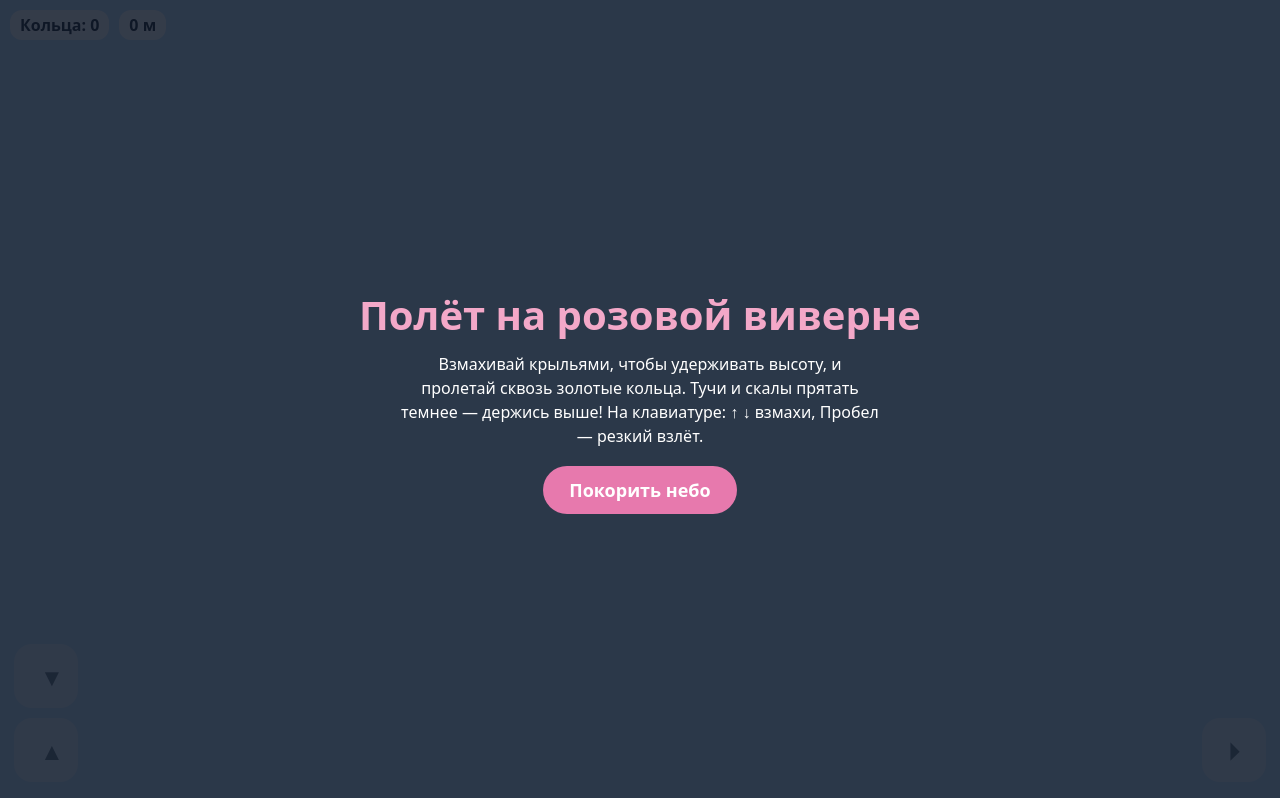
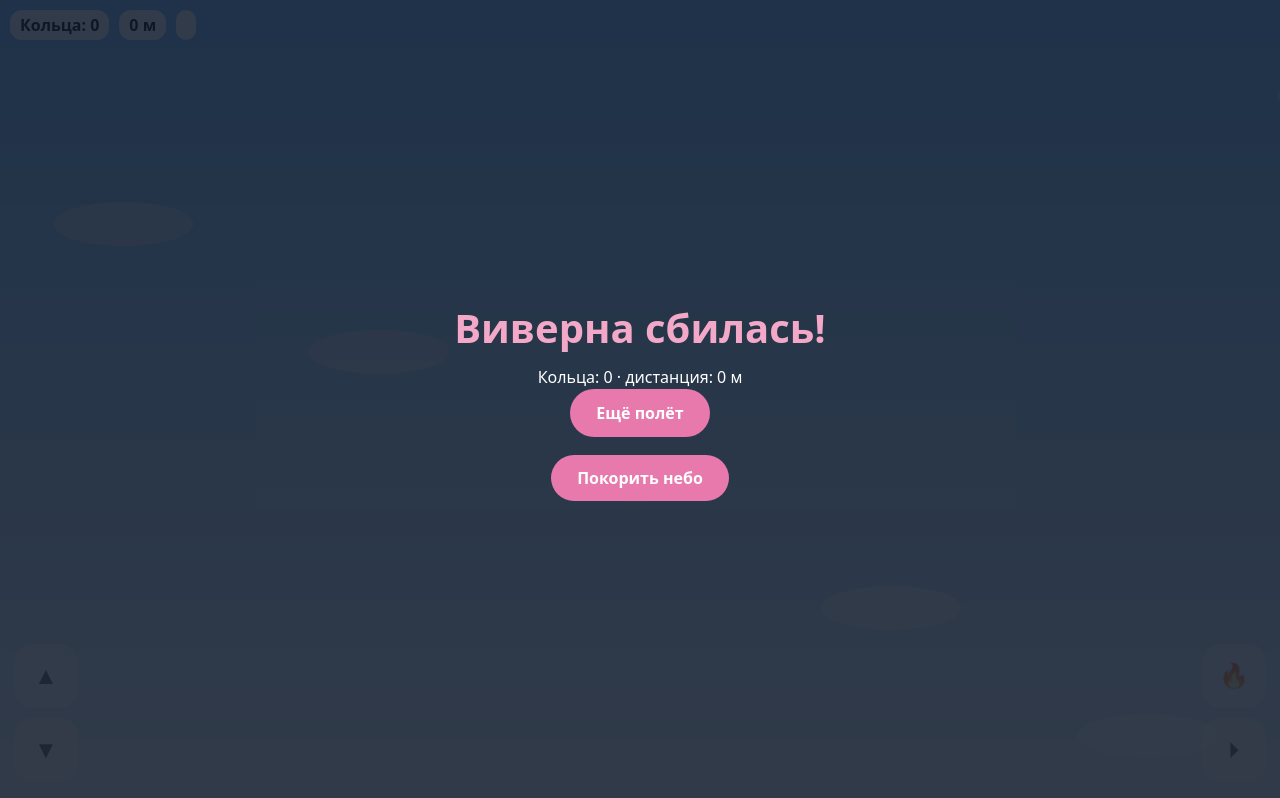
Before and after one commit to comet9384-gif/wyvern-flight-simulator, a plain HTML site: page index.html in a window 1280 px wide. Both pictures are taken after a click on the button "Покорить небо". Drawn offline with Linux system fonts and the light colour scheme.

Commit message:
Добавлены скалы-препятствия, огненное дыхание (F / 🔥) и три жизни

```diff
--- a/index.html
+++ b/index.html
@@ -5,45 +5,45 @@
 <meta name="viewport" content="width=device-width, initial-scale=1">
 <title>Полёт на розовой виверне</title>
 <style>
-:root{--sky:#bfe3ff;--cloud:#fff;--wing:#f3a8c8;--body:#e779ad;--gold:#f6c945;--ui:#22303f}
+:root{--sky:#bfe3ff;--wing:#f3a8c8;--body:#e779ad;--gold:#f6c945;--ui:#22303f}
 *{box-sizing:border-box;margin:0}
 html,body{height:100%}
 body{background:var(--sky);font-family:system-ui,sans-serif;overflow:hidden;touch-action:none}
-#wrap{position:fixed;inset:0}
-#game{width:100%;height:100%;display:block}
-#ui{position:fixed;top:10px;left:10px;right:10px;display:flex;gap:10px;pointer-events:none;color:var(--ui);font-weight:700;font-size:16px;text-shadow:0 1px 2px #fff8}
+#game{position:fixed;inset:0;width:100%;height:100%;display:block}
+#ui{position:fixed;top:10px;left:10px;right:10px;display:flex;gap:10px;pointer-events:none;color:var(--ui);font-weight:700;font-size:16px}
 #ui span{background:#ffffffcc;padding:4px 10px;border-radius:12px}
 #msg{position:fixed;inset:0;display:grid;place-items:center;text-align:center;background:#0b1220d0;color:#fff;padding:20px}
 #msg.hidden{display:none}
 #msg h1{font-size:clamp(22px,7vw,40px);margin-bottom:10px;color:var(--wing)}
-#msg p{max-width:480px;margin:0 auto 18px;line-height:1.5}
-button{font:inherit;padding:12px 26px;border:0;border-radius:999px;background:var(--body);color:#fff;font-weight:700;cursor:pointer;touch-action:manipulation}
-button:focus-visible{outline:3px solid var(--gold);outline-offset:2px}
-#start{font-size:18px}
-#pad{position:fixed;left:0;right:0;bottom:0;display:flex;justify-content:space-between;padding:12px 14px 18px;pointer-events:none}
-#pad .grp{position:relative;width:64px;height:64px;pointer-events:auto}
-.pbtn{position:absolute;width:64px;height:64px;border-radius:18px;background:#ffffffcc;font-size:24px;color:var(--ui);border:0;display:grid;place-items:center;user-select:none;-webkit-user-select:none}
+#msg p{max-width:520px;margin:0 auto 18px;line-height:1.5}
+button.ctl{font:inherit;padding:12px 26px;border:0;border-radius:999px;background:var(--body);color:#fff;font-weight:700;cursor:pointer;touch-action:manipulation}
+#pad{position:fixed;left:0;right:0;bottom:0;display:flex;justify-content:space-between;align-items:flex-end;padding:12px 14px 18px;pointer-events:none}
+#pad .grp{display:flex;flex-direction:column;gap:10px;pointer-events:auto}
+.pbtn{width:64px;height:64px;border-radius:18px;background:#ffffffcc;font-size:24px;color:var(--ui);border:0;display:grid;place-items:center;user-select:none}
 .pbtn:active{background:var(--gold)}
-.pbtn:focus{outline:none}
+#fire.cd{opacity:.35}
 @media(min-width:768px){#pad{opacity:.55}}
 </style>
 </head>
 <body>
-<div id="wrap"><canvas id="game"></canvas></div>
-<div id="ui" aria-live="polite"><span id="score">Кольца: 0</span><span id="dist">0 м</span><span id="best-kept" hidden></span></div>
+<canvas id="game"></canvas>
+<div id="ui" aria-live="polite"><span id="score">Кольца: 0</span><span id="dist">0 м</span><span id="lives">♥♥♥</span></div>
 <div id="pad">
 <div class="grp">
-<button class="pbtn" id="up" aria-label="Взмах вверх" style="left:0;bottom:0">▲</button>
-<button class="pbtn" id="down" aria-label="Взмах вниз" style="left:0;bottom:74px">▼</button>
+<button class="pbtn" id="up" aria-label="Взмах вверх">▲</button>
+<button class="pbtn" id="down" aria-label="Планирование вниз">▼</button>
 </div>
-<button class="pbtn" id="flap" aria-label="Взмахнуть крыльями" style="position:static;width:64px;height:64px">🞂</button>
+<div class="grp">
+<button class="pbtn" id="fire" aria-label="Огненное дыхание">🔥</button>
+<button class="pbtn" id="flap" aria-label="Прыжок-взлёт">🞂</button>
+</div>
 </div>
 <div id="msg">
 <div>
 <h1>Полёт на розовой виверне</h1>
-<p>Взмахивай крыльями, чтобы удерживать высоту, и пролетай сквозь золотые кольца. Тучи и скалы прятать темнее — держись выше!
-На клавиатуре: ↑ ↓ взмахи, Пробел — резкий взлёт.</p>
-<button id="start">Покорить небо</button>
+<p>Взмахивай крыльями и собирай золотые кольца. Теперь в небе скалы и каменистые столбы — обж dedicated их нельзя, но можно сжечь! Нажми 🔥 (или клавишу F), чтобы выдохнуть струю пламени и испепелить преграду. Огонь перезаряжается 3 секунды. Три жизни — промах по столбу отнимает одну.
+На клавиатуре: ↑ ↓ взмахи, Пробел — резкий взлёт, F — огонь.</p>
+<button class="ctl" id="start">Покорить небо</button>
 </div>
 </div>
 <script>
@@ -51,39 +51,50 @@ const cvs=document.getElementById('game'),ctx=cvs.getContext('2d');
 let W,H,dpr;
 function resize(){dpr=Math.min(devicePixelRatio||1,2);W=innerWidth;H=innerHeight;cvs.width=W*dpr;cvs.height=H*dpr;ctx.setTransform(dpr,0,0,dpr,0,0)}
 addEventListener('resize',resize);resize();
-const G=.0022,FLAP=-.62,FLAPBIG=-.95;
-yr;const R=Math.random;
+const R=Math.random,G=.0022,FLAP=-.62,FLAPBIG=-.95,FIRE_CD=3000;
 const K={up:false,down:false};
-let game=null;
-function rings(n){return Array.from({length:n},(_,i)=>({x:0,gy:0,gap:1,passed:false}))}
+let game=null,dead=false,t=0;
+const $=id=>document.getElementById(id);
 function newRing(prevX){return{x:prevX+380+R()*260,gy:170+R()*(H-340),gap:150+R()*60,passed:false}}
 function makeRings(){const arr=[];let x=W+400;for(let i=0;i<5;i++){arr.push(newRing(x));x=arr.at(-1).x}return arr}
-var y=0,v=0,scroll=0,dist=0,score=0,clouds=[],dead=false;
-function startGame(){game={y:H/2,v:0,scroll:0,dist:0,score:0,rings:makeRings(),clouds:Array.from({length:7},()=>({x:R()*W,y:R()*H,s:30+R()*40,o:R()*40,vx:.2+R()*.5}))};dead=false;document.getElementById('msg').classList.add('hidden')}
+function newObstacle(prevX){const tall=R()<.5,h=tall?160+R()*(H*.45):90+R()*(H*.3);
+ return {x:prevX+300+R()*180,fromTop:tall,alive:true,h}}
+function makeObstacles(){const arr=[];let x=W+650;for(let i=0;i<4;i++){arr.push(newObstacle(x));x=arr.at(-1).x}return arr}
+function startGame(){game={y:H/2,v:0,scroll:0,dist:0,score:0,lives:3,rings:makeRings(),obs:makeObstacles(),flames:[],ash:[],lastFire:0,invuln:0};dead=false;$('msg').classList.add('hidden');$('lives').textContent='♥♥♥'}
 function flap(big){if(!game||dead)return;game.v=big?FLAPBIG:FLAP}
-let t=0;
-const flight=(t)=>{requestAnimationFrame(tick)}
-function tick(now){t=now;if(game&&!dead)update();draw();requestAnimationFrame(tick)}
-requestAnimationFrame((x)=>{t=x;requestAnimationFrame(tick)});
+function breatheFire(){if(!game||dead)return;const now=performance.now();if(now-game.lastFire<FIRE_CD)return;game.lastFire=now;$('fire').classList.add('cd');setTimeout(()=>$('fire').classList.remove('cd'),FIRE_CD);
+ game.flames.push({x:150,y:game.y,len:0,max:Math.min(W*.7,420)})}
+function die(final){if(!final){game.lives--;$('lives').textContent='♥'.repeat(Math.max(0,game.lives));game.invuln=1200;game.v=-.3;game.y=Math.min(game.y,H-80);if(game.lives>0)return}
+ dead=true;const m=$('msg');m.querySelector('h1').textContent='Виверна сбилась!';m.querySelector('p').innerHTML='Кольца: '+game.score+' · дистанция: '+Math.floor(game.dist)+' м<br><button class="ctl" id="again">Ещё полёт</button>';m.classList.remove('hidden');$('again').onclick=startGame}
+function hitObstacle(o){if(o.fromTop){return game.y-18<o.h+80&&Math.abs(90-(o.x-game.scroll))<44}
+ const oy=H-o.h;return game.y+18>oy&&Math.abs(90-(o.x-game.scroll))<44}
 function update(){const g=game;g.v+=G*Math.max(300,innerHeight);g.y+=g.v;g.scroll+=3.2;g.dist+=3.2*G;
  if(K.up)g.v-=.18;if(K.down)g.v+=.22;
  if(g.y<20){g.y=20;g.v=Math.max(g.v,0)}
-if(g.y>H-40){die();return}
-for(const r of g.rings){ if(r.x<0){Object.assign(r,newRing(g.scroll+120+g.rings.reduce((m,q)=>Math.max(m,q.x),0)-g.scroll))} }
+ if(g.invuln>0)g.invuln-=16;
+ if(g.y>H-40){die(false);return}
  let maxX=0;for(const r of g.rings)maxX=Math.max(maxX,r.x);
-for(const r of g.rings){ if(r.x-g.scroll< -60){r.x=maxX+380+R()*260;maxX=r.x;r.passed=false}
- if(!r.passed&&Math.abs(r.x-g.scroll-90)<40){if(Math.abs(r.gy-g.y)<r.gap/2){r.passed=true;g.score++}else if(r.x-g.scroll<50&&r.x-g.scroll>0){}}
+ for(const r of g.rings){const rx=r.x-g.scroll;if(rx<-60){r.x=maxX+380+R()*260;maxX=r.x;r.passed=false}
+ if(!r.passed&&Math.abs(rx-90)<40&&Math.abs(r.gy-g.y)<r.gap/2){r.passed=true;g.score++}}
+ for(const o of g.obs){const ox=o.x-g.scroll;if(ox<-80){Object.assign(o,newObstacle(g.scroll+maxX+300),{x:maxX+300+R()*180});o.x=maxX+300+R()*180;o.alive=true}
+ if(o.alive&&g.invuln<=0&&hitObstacle(o)){o.alive=false;for(let i=0;i<14;i++)g.ash.push({x:90+R()*40-20,y:g.y+R()*30-15,vx:-2-R()*2,vy:R()*3-1.5,a:1});die(false);if(dead)return}}
+ for(const f of g.flames){f.len+=(f.max-f.len)*.25+3;f.x+=1;
+ for(const o of g.obs){if(!o.alive)continue;const ox=o.x-g.scroll;if(ox>f.x&&ox<f.x+f.len&&ox<f.x+f.len+60){const oy=o.fromTop?o.h/2+40:H-o.h/2;if(Math.abs(oy-f.y)<o.h/2+40){o.alive=false;for(let i=0;i<16;i++)g.ash.push({x:ox,y:oy+R()*40-20,vx:R()*4-1,vy:R()*4-2,a:1})}}}}
+ g.flames=g.flames.filter(f=>f.len<f.max-2);
+ for(const a of g.ash){a.x+=a.vx;a.y+=a.vy;a.a-=.03}g.ash=g.ash.filter(a=>a.a>0);
+ $('score').textContent='Кольца: '+g.score;$('dist').textContent=Math.floor(g.dist)+' м';
 }
-for(const c of g.clouds){c.x-=c.vx;if(c.x<-c.s*2.2){c.x=W+c.s;c.y=R()*H}}
-document.getElementById('score').textContent='Кольца: '+g.score;
-document.getElementById('dist').textContent=Math.floor(g.dist)+' м';
-}
-function die(){dead=true;const m=document.getElementById('msg');m.querySelector('h1').textContent='Виверна сбилась!';m.querySelector('p').textContent='Кольца: '+game.score+' · дистанция: '+Math.floor(game.dist)+' м';m.querySelector('button').textContent='Ещё полёт';m.classList.remove('hidden')}
-function draw(){const g=game||{y:H/2,rings:[],clouds:[],scroll:0};
+function draw(){const g=game||{y:H/2,rings:[],obs:[],flames:[],ash:[]};
 const sky=ctx.createLinearGradient(0,0,0,H);sky.addColorStop(0,'#7cc4ff');sky.addColorStop(1,'#dff1ff');ctx.fillStyle=sky;ctx.fillRect(0,0,W,H);
-ctx.fillStyle='#ffffff55';for(const c of g.clouds||[]){ctx.beginPath();ctx.ellipse(c.x,c.y,c.s*1.6,c.s*.55,0,0,7);ctx.fill()}
-if(game){for(const r of g.rings){const x=r.x-g.scroll;if(x>-80&&x<W+80){ctx.strokeStyle=r.passed?'#9ec8a4':'#f6c945';ctx.lineWidth=10;ctx.beginPath();ctx.ellipse(x+40,r.gy,16,r.gap/2,0,0,7);ctx.stroke()}}
-const px=90;ctx.save();ctx.translate(px,game.y);ctx.rotate(Math.max(-.5,Math.min(.8,game.v*.06)));
+ctx.fillStyle='#ffffff55';for(let i=0;i<6;i++){const cx=(i*W/5-(g.scroll||0)*.3)%(W+200),cyy=H*.15+i*H*.14%(H*.5);ctx.beginPath();ctx.ellipse((cx+W+200)%(W+200)-100,H*.12+i%H*H*.16,70,22,0,0,7);ctx.fill()}
+if(g.obs)for(const o of g.obs){const ox=o.x-g.scroll;if(!o.alive||ox<-90||ox>W+90)continue;ctx.fillStyle='#8a7f78';
+ if(o.fromTop){ctx.beginPath();ctx.moveTo(ox,-10);ctx.lineTo(ox+46,o.h+30);ctx.lineTo(ox+92,-10);ctx.closePath();ctx.fill();ctx.fillStyle='#6f665f';ctx.beginPath();ctx.arc(ox+46,o.h+34,26,0,7);ctx.fill()}
+ else{const oy=H-o.h;ctx.beginPath();ctx.moveTo(ox,H);ctx.lineTo(ox+46,oy-30);ctx.lineTo(ox+92,H);ctx.closePath();ctx.fill();ctx.fillStyle='#6f665f';ctx.beginPath();ctx.arc(ox+46,oy-34,26,0,7);ctx.fill()}}
+if(g.rings&&game)for(const r of g.rings){const x=r.x-g.scroll;if(x>-80&&x<W+80){ctx.strokeStyle=r.passed?'#9ec8a4':'#f6c945';ctx.lineWidth=10;ctx.beginPath();ctx.ellipse(x+40,r.gy,16,r.gap/2,0,0,7);ctx.stroke()}}
+if(game)for(const f of g.flames){const grad=ctx.createLinearGradient(f.x,f.y,f.x+f.len,f.y);grad.addColorStop(0,'#ff8a00');grad.addColorStop(1,'#ffd23e00');ctx.fillStyle=grad;ctx.beginPath();ctx.moveTo(f.x,f.y-8);ctx.lineTo(f.x+f.len,f.y-16-R()*6);ctx.lineTo(f.x+f.len,f.y+16+R()*6);ctx.lineTo(f.x,f.y+8);ctx.closePath();ctx.fill()}
+ctx.fillStyle='#33333399';for(const a of g.ash){ctx.globalAlpha=Math.max(0,a.a);ctx.beginPath();ctx.arc(a.x,a.y,3,0,7);ctx.fill()}ctx.globalAlpha=1;
+if(game){const blink=g.invuln>0&&Math.floor(g.invuln/100)%2===0;
+ if(!blink){ctx.save();ctx.translate(90,game.y);ctx.rotate(Math.max(-.5,Math.min(.8,game.v*.06)));
  const wob=Math.sin(t/60)*(game.v<0?1:0);
  ctx.fillStyle='#e779ad';ctx.beginPath();ctx.ellipse(0,0,34,20,0,0,7);ctx.fill();
  ctx.fillStyle='#f3a8c8';ctx.beginPath();ctx.moveTo(6,0);ctx.lineTo(46,-8);ctx.lineTo(46,8);ctx.closePath();ctx.fill();
@@ -91,12 +102,13 @@ ctx.beginPath();ctx.moveTo(0,-4);ctx.lineTo(-30,-26-wob*10);ctx.lineTo(10,6);ctx
  ctx.beginPath();ctx.moveTo(0,4);ctx.lineTo(-30,26+wob*10);ctx.lineTo(10,-6);ctx.closePath();ctx.fill();
  ctx.fillStyle='#fff';ctx.beginPath();ctx.arc(24,-4,4,0,7);ctx.fill();ctx.fillStyle='#22303f';ctx.beginPath();ctx.arc(25,-4,2,0,7);ctx.fill();
  ctx.fillStyle='#c05c8c';ctx.beginPath();ctx.moveTo(-30,0);ctx.lineTo(-58,-6);ctx.lineTo(-58,6);ctx.closePath();ctx.fill();
-ctx.restore();if(dead){}}}
-addEventListener('keydown',e=>{if(e.code==='ArrowUp'){K.up=true;flap(false)}if(e.code==='Space'){e.preventDefault();flap(true)}if(e.code==='ArrowDown')K.down=true;if(e.code==='Enter'&&!game||dead&&e.code==='Enter')startGame()});
+ ctx.restore()}}}
+function tick(now){t=now;if(game&&!dead)update();draw();requestAnimationFrame(tick)}
+requestAnimationFrame(tick);
+addEventListener('keydown',e=>{if(e.code==='ArrowUp'){K.up=true;flap(false)}if(e.code==='Space'){e.preventDefault();flap(true)}if(e.code==='ArrowDown')K.down=true;if(e.code==='KeyF')breatheFire();if(e.code==='Enter'&&(!game||dead))startGame()});
 addEventListener('keyup',e=>{if(e.code==='ArrowUp')K.up=false;if(e.code==='ArrowDown')K.down=false});
-const bind=(id,f,down,up)=>{const b=document.getElementById(id);b.addEventListener('pointerdown',e=>{e.preventDefault();f()});b.addEventListener('pointerup',()=>up&&up())};
-bind('up',()=>flap(false));bind('down',()=>{});bind('flap',()=>flap(false));
-document.getElementById('start').addEventListener('click',startGame);
+for(const [id,f] of [['up',()=>flap(false)],['down',()=>{}],['flap',()=>flap(false)],['fire',breatheFire]]){const b=$(id);b.addEventListener('pointerdown',e=>{e.preventDefault();f()})}
+$('start').addEventListener('click',startGame);
 </script>
 </body>
 </html>
```
Lines whose indentation alone changed are shown as unchanged.
